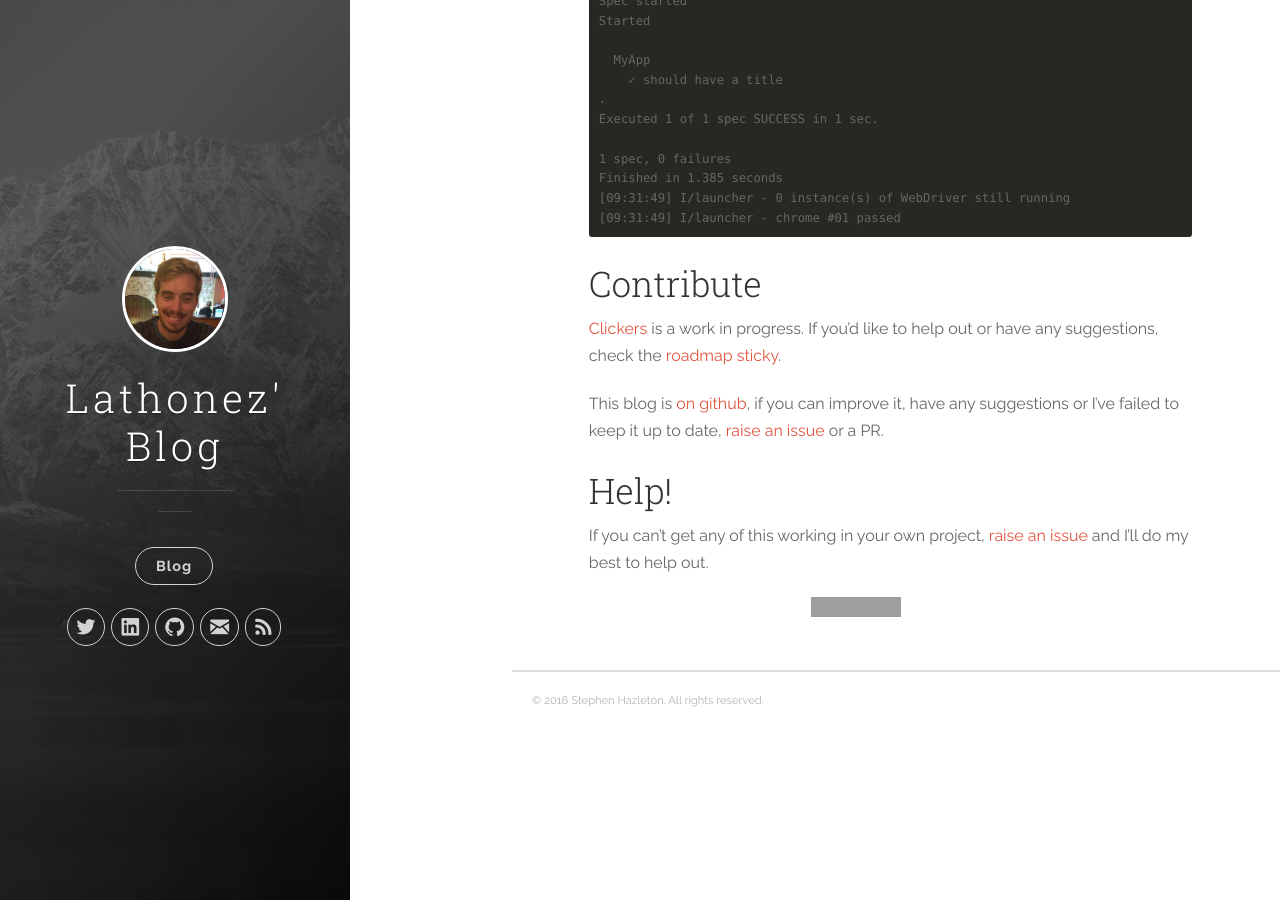
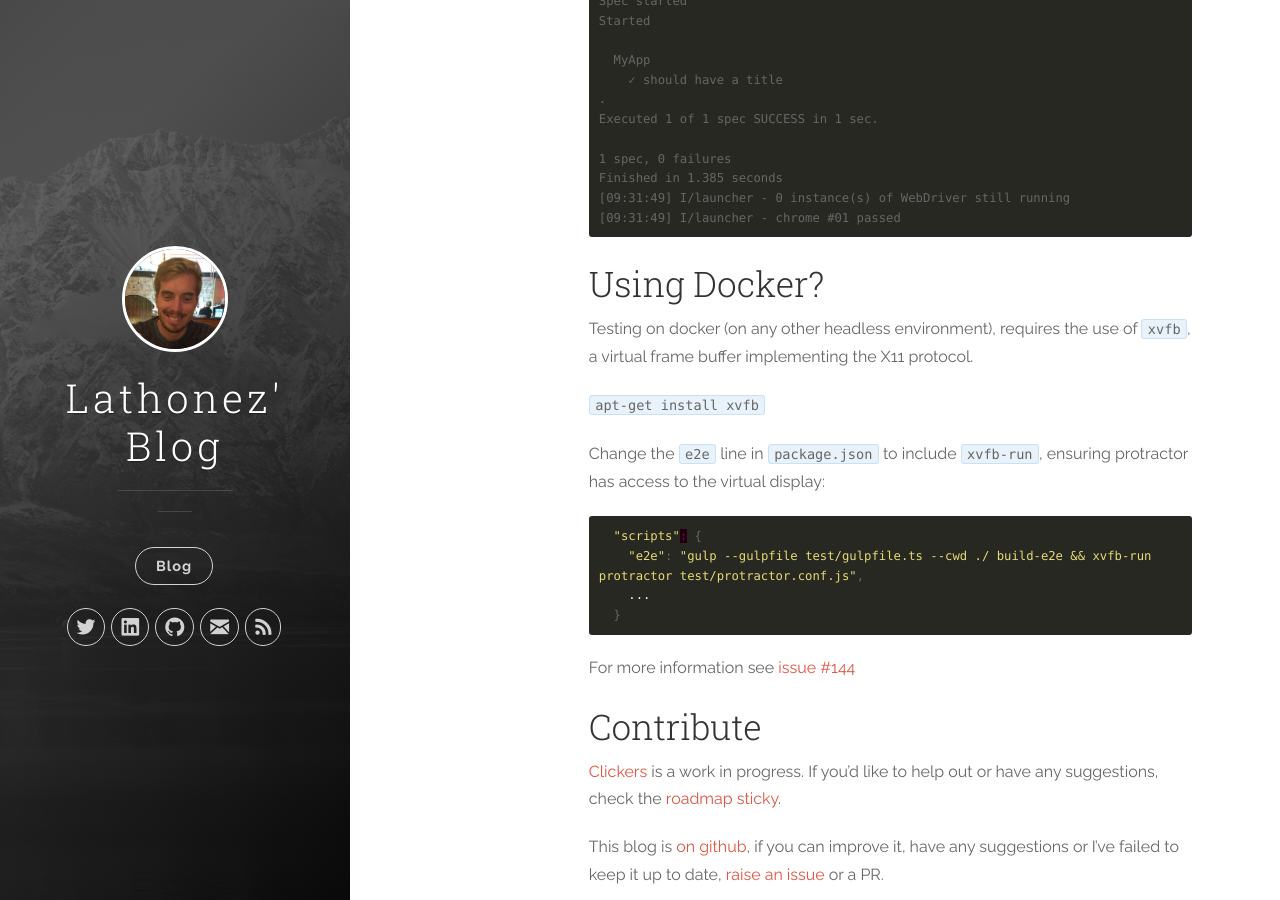
Before and after one commit to lathonez/lathonez.github.io, a Jekyll site: the page built from _posts/2016-03-13-ionic-2-e2e-testing.markdown, in a window 1280 px wide and 900 px high, scrolled down 2530 px. Built offline with Jekyll 4.4.1, drawn with Linux system fonts in a browser that asks for light colours; nearby versions of some CDN libraries; grey boxes are pictures that could not be loaded.

Commit message:
Adding instructions for docker

````diff
--- a/_posts/2016-03-13-ionic-2-e2e-testing.markdown
+++ b/_posts/2016-03-13-ionic-2-e2e-testing.markdown
@@ -120,6 +120,24 @@ Finished in 1.385 seconds
 [09:31:49] I/launcher - chrome #01 passed
 ```
 
+Using Docker?
+----------
+
+Testing on docker (on any other headless environment), requires the use of `xvfb`, a virtual frame buffer implementing the X11 protocol.
+
+`apt-get install xvfb`
+
+Change the `e2e` line in `package.json` to include `xvfb-run`, ensuring protractor has access to the virtual display:
+
+```yaml
+  "scripts": {
+    "e2e": "gulp --gulpfile test/gulpfile.ts --cwd ./ build-e2e && xvfb-run protractor test/protractor.conf.js",
+    ...
+  }
+```
+
+For more information see [issue #144](clicker-issue-114)
+
 Contribute
 ----------
 [Clickers][clicker-repo] is a work in progress. If you'd like to help out or have any suggestions, check the [roadmap sticky][clicker-issue-38].
@@ -135,10 +153,11 @@ If you can't get any of this working in your own project, [raise an issue][click
 
 [angular2-sg-dir]:      https://github.com/mgechev/angular2-style-guide#directory-structure
 [app.e2e.ts]:           https://github.com/lathonez/clicker/blob/master/app/app.e2e.ts
-[blog-issue-new]:     https://github.com/lathonez/lathonez.github.io/issues/new
-[blog-repo]:          https://github.com/lathonez/lathonez.github.io
+[blog-issue-new]:       https://github.com/lathonez/lathonez.github.io/issues/new
+[blog-repo]:            https://github.com/lathonez/lathonez.github.io
 [blog-unit-testing]:    http://lathonez.github.io/2016/ionic-2-unit-testing/
 [clicker-issue-38]:     https://github.com/lathonez/clicker/issues/38
+[clicker-issue-114]:    https://github.com/lathonez/clicker/issues/114
 [clicker-issue-new]:    https://github.com/lathonez/clicker/issues/new
 [clicker-repo]:         http://github.com/lathonez/clicker
 [config.ts]:            https://github.com/lathonez/clicker/blob/master/test/config.ts
````
